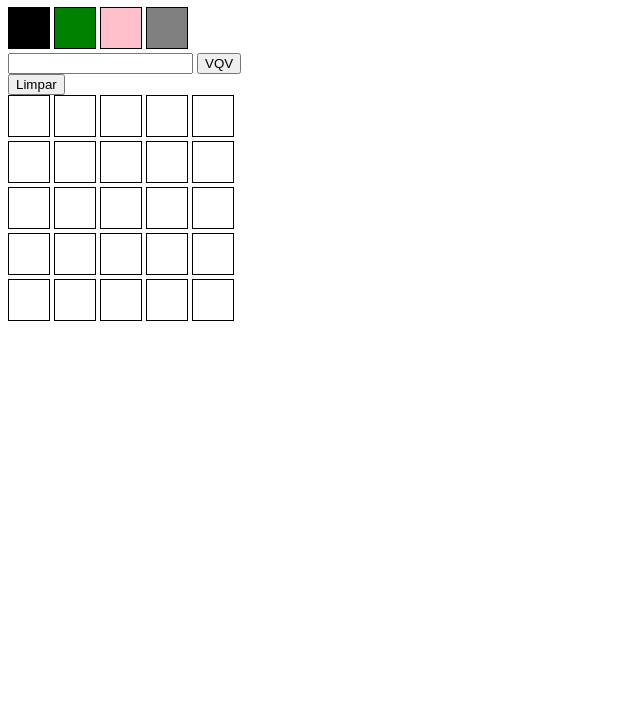
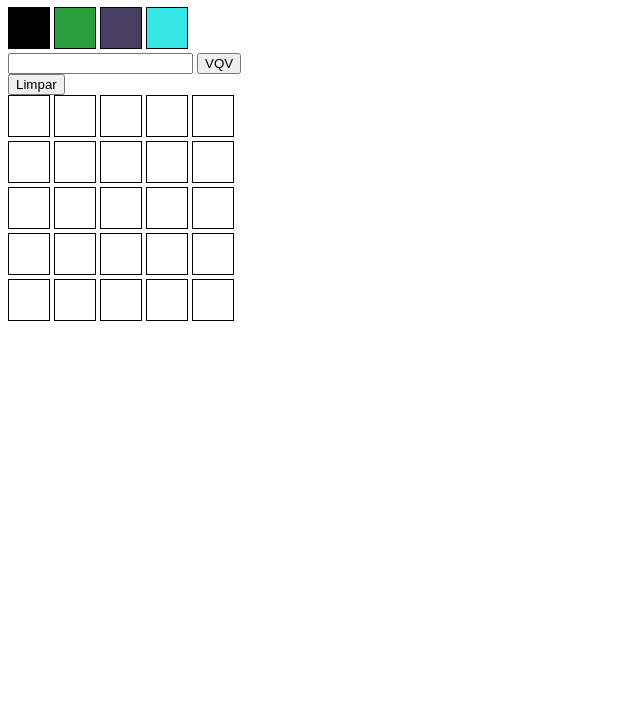
Before and after one commit to lalanametala/trybe-pixels-art, a website: page index.html in a window 1280 px wide. Shown: the part 73-800 px from the top of the page, without its empty margins (0-640 px from the left). Drawn offline with Linux system fonts and the light colour scheme.

Commit message:
12 - Faça com que as cores da paleta sejam geradas aleatoriamente ao carregar a página.

```diff
--- a/index.html
+++ b/index.html
@@ -13,10 +13,10 @@
     </header>
     <main>
         <div id="color-palette">
-            <div class="color" id="black"></div>
-            <div class="color" id="green"></div>
-            <div class="color" id="pink"></div>
-            <div class="color" id="grey"></div>
+            <div class="color" id="first-button"></div>
+            <div class="color" id="second-button"></div>
+            <div class="color" id="third-button"></div>
+            <div class="color" id="fourth-button"></div>
         </div>
         <input type="number" min="1" id="board-size"> <button id="generate-board">VQV</button>
         <br>
--- a/script.js
+++ b/script.js
@@ -4,15 +4,23 @@ window.onload = function () {
 
 }
 
-const blackButton = document.getElementById('black');
-const greenButton = document.getElementById('green');
-const pinkButton = document.getElementById('pink');
-const greyButton = document.getElementById('grey');
+const firstButton = document.getElementById('first-button');
+const secondButton = document.getElementById('second-button');
+const thirdButton = document.getElementById('third-button');
+const fourthButton = document.getElementById('fourth-button');
 
-blackButton.style.backgroundColor = 'black';
-greenButton.style.backgroundColor = 'green';
-pinkButton.style.backgroundColor = 'pink';
-greyButton.style.backgroundColor = 'grey';
+firstButton.style.backgroundColor = 'black';
+
+//Exercício 12 - Bônus - Para a geração de cores aleatórias, foi feita uma busca no site dev.to. A melhor maneira para tal, conforme sugerido, é converter o numero de cores existentes menos um (16777215), multiplicado por um numero aleatorio entre 0 e 1, inteiro, para uma string hexadecimal, que representará uma cor. O número teto 16777214 foi escolhido pois o logo acima dele retorna #ffffff (branco, ou seja, cor da ponta, que não pode ser atribuída aos quadrados da paleta)
+
+function generateColor() {
+    let randomColor = '#'+Math.floor(Math.random()*16777214).toString(16);
+    return randomColor;
+}
+
+secondButton.style.backgroundColor = generateColor();
+thirdButton.style.backgroundColor = generateColor();
+fourthButton.style.backgroundColor = generateColor();
 
 function changeClass (event) {
     const currentSelectedElement = document.querySelector('.selected');
@@ -22,10 +30,10 @@ function changeClass (event) {
     }
 }
 
-blackButton.addEventListener('click', changeClass);
-greenButton.addEventListener('click', changeClass);
-pinkButton.addEventListener('click', changeClass);
-greyButton.addEventListener('click', changeClass);
+firstButton.addEventListener('click', changeClass);
+secondButton.addEventListener('click', changeClass);
+thirdButton.addEventListener('click', changeClass);
+fourthButton.addEventListener('click', changeClass);
 
 
 let pixelBoard = document.querySelector('#pixel-board');
--- a/style.css
+++ b/style.css
@@ -2,25 +2,6 @@
     border: 1px solid black;
     width: 40px;
     height: 40px;
-}
-
-#black {
-    background-color: black;
-    display: inline-block;
-}
-
-#green {
-    background-color: green;
-    display: inline-block;
-}
-
-#pink {
-    background-color: pink;
-    display: inline-block;
-}
-
-#grey {
-    background-color: grey;
     display: inline-block;
 }
 
```
